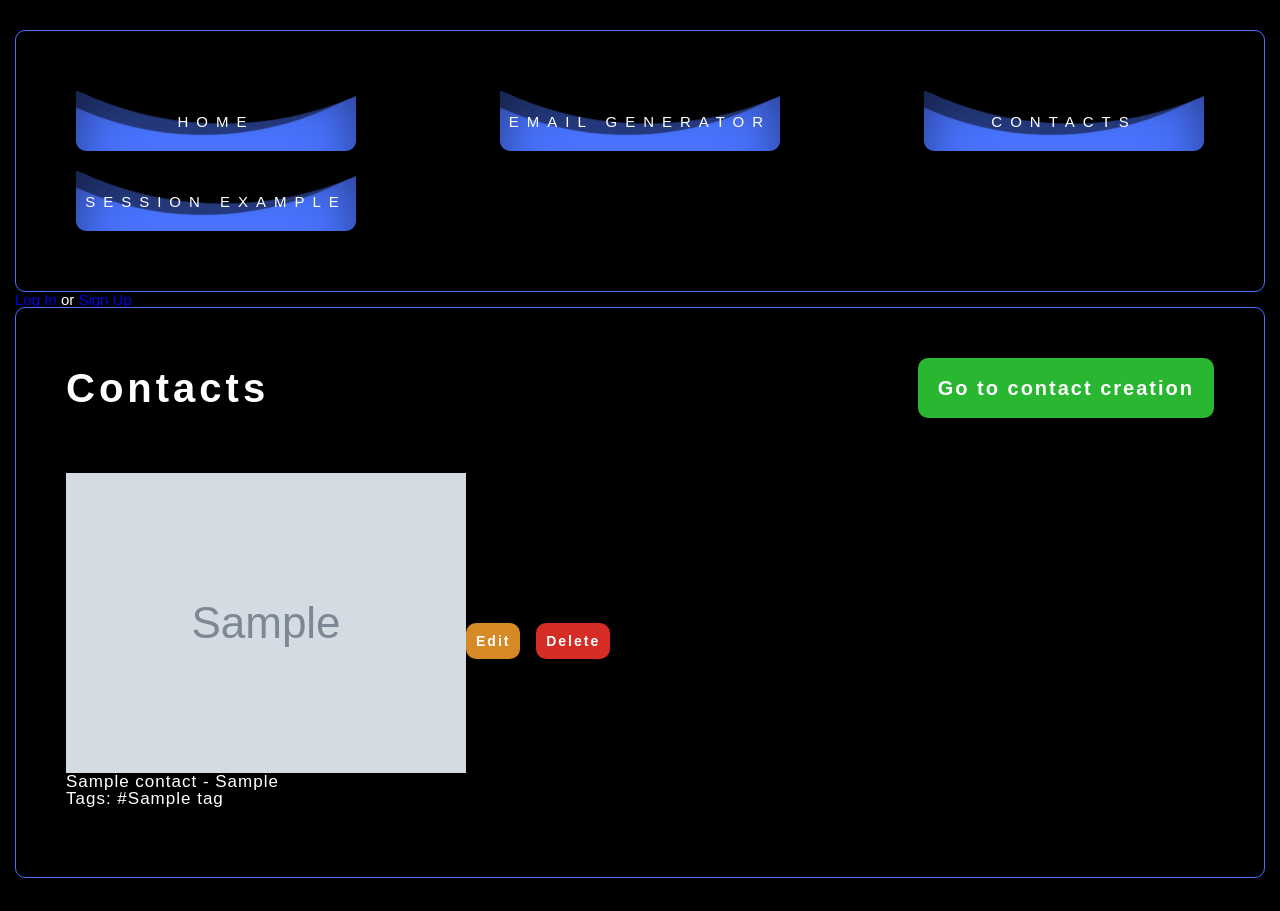
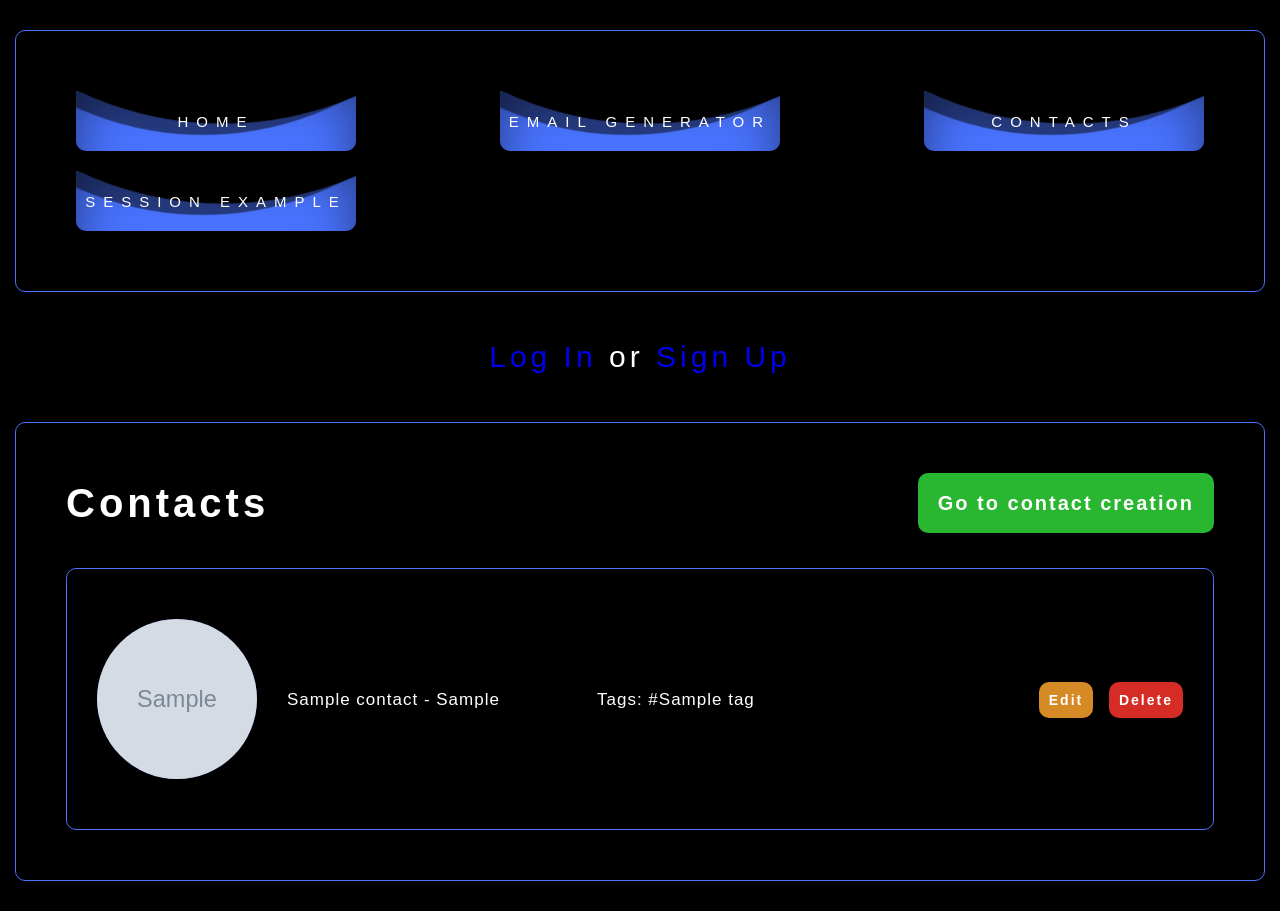
Before and after one commit to hillel-i-python-pro-i-2022-05-19/homework__sichkar_denis__django_v1_project, a Django app: page /contacts/ in a window 1280 px wide. Before the commit the page ends 878 px from the top, so only its background shows below. Run offline with Django 4.2, Linux system fonts and the light colour scheme; tables that the repository leaves empty hold one stand-in row (values such as "Sample post"); grey boxes marked "Sample" are stand-in pictures.

Commit message:
:dizzy: add Static & Media files

```diff
--- a/apps/static/styles/index.css
+++ b/apps/static/styles/index.css
@@ -385,14 +385,13 @@ body {
     align-items: center;
     display: flex;
     justify-content: space-between;
-    min-width: 40%;
     padding: 20px 0px;
     letter-spacing: 1px;
     font-size: 17px;
     margin-right: auto;
 }
 
-.list-get-started--border {
+.list-get-started__border {
     width: 100%;
     display: inline-block;
     padding: 30px;
@@ -409,6 +408,7 @@ body {
     display: flex;
     flex-direction: column;
     justify-content: space-between;
+    gap: 15px;
 
 }
 
@@ -438,6 +438,32 @@ body {
     padding-right: 10px;
 }
 
+.get-started__form select {
+    background-color: #000;
+    border-radius: 10px;
+    color: #fff;
+    border: 1px solid #293bb6;
+}
+
+.get-started__form select option {
+    padding: 10px 15px;
+    font-size: 15px;
+}
+
+input[type=file]::file-selector-button {
+    border: 2px solid #4973ff;
+    color: #fff;
+    padding: .2em .4em;
+    border-radius: .2em;
+    background-color: #4973ff;
+    transition: 1s;
+}
+
+input[type=file]::file-selector-button:hover {
+    background-color: #81ecec;
+    border: 2px solid #00cec9;
+}
+
 .messages {
     margin-top: 30px;
     display: flex;
@@ -457,3 +483,60 @@ body {
     background-color: #293bb6;
     border-radius: 20px;
 }
+
+.list-get-started__avatar-wrapper {
+    margin-right: 30px;
+    position: relative;
+    max-width: 10rem;
+    width: 100%;
+    height: 10rem;
+    background-color: #293bb6;
+    border-radius: 100%;
+}
+
+.list-get-started__avatar {
+    width: 100%;
+    height: 100%;
+    border-radius: 100%;
+    object-fit: cover;
+}
+
+.login-get-started__container {
+    display: flex;
+    justify-content: center;
+    align-items: center;
+    padding: 50px;
+    font-weight: 300;
+    font-size: 30px;
+    letter-spacing: 4px;
+
+}
+
+.login-get-started__body {
+    display: flex;
+    justify-content: space-around;
+}
+
+.list-get-started__info {
+    display: flex;
+    align-items: center;
+    justify-content: space-between;
+    width: 100%;
+}
+
+.login-get-started__img-login {
+    display: flex;
+    max-width: 800px;
+    width: 100%;
+}
+
+.list-get-started__info div:first-child {
+    max-width: 300px;
+    width: 100%;
+    padding-right: 50px;
+}
+
+.list-get-started__info div:last-child {
+    max-width: 300px;
+    width: 100%;
+}
```
